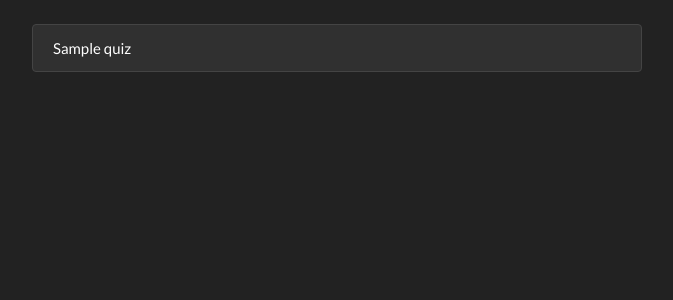
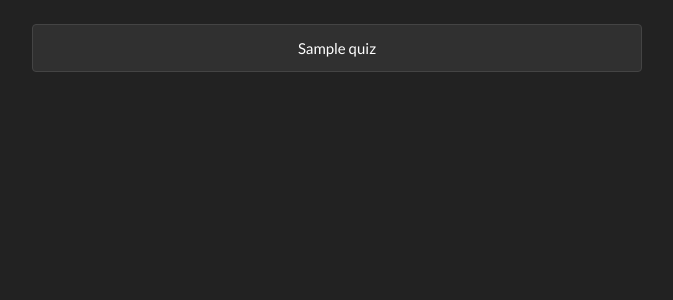
Before and after one commit to tl307223/synoptic-practice, a Django app: page /QuizManager/ in a window 1280 px wide. Shown: the part 71-371 px from the top of the page, without its empty margins (303-976 px from the left). Run offline with Django 3.2, Linux system fonts and the light colour scheme; a user stored in the database is signed in; tables that the repository leaves empty hold one stand-in row (values such as "Sample post"); some libraries are stand-ins or nearby versions.

Commit message:
Center text on list items in index.html

```diff
--- a/QuizManager/templates/QuizManager/index.html
+++ b/QuizManager/templates/QuizManager/index.html
@@ -5,7 +5,7 @@
     <div class='col-6 mx-auto'>
         <div class='list-group'>
             {% for quiz in quizzes %}
-            <a href="{% url 'QuizManager:view_quiz' quiz.id %}" class="list-group-item list-group-item-action">{{quiz.quiz_name}}</a>
+            <a href="{% url 'QuizManager:view_quiz' quiz.id %}" class="list-group-item list-group-item-action text-center">{{quiz.quiz_name}}</a>
             {% endfor %}
         </div>
     </div>
```
